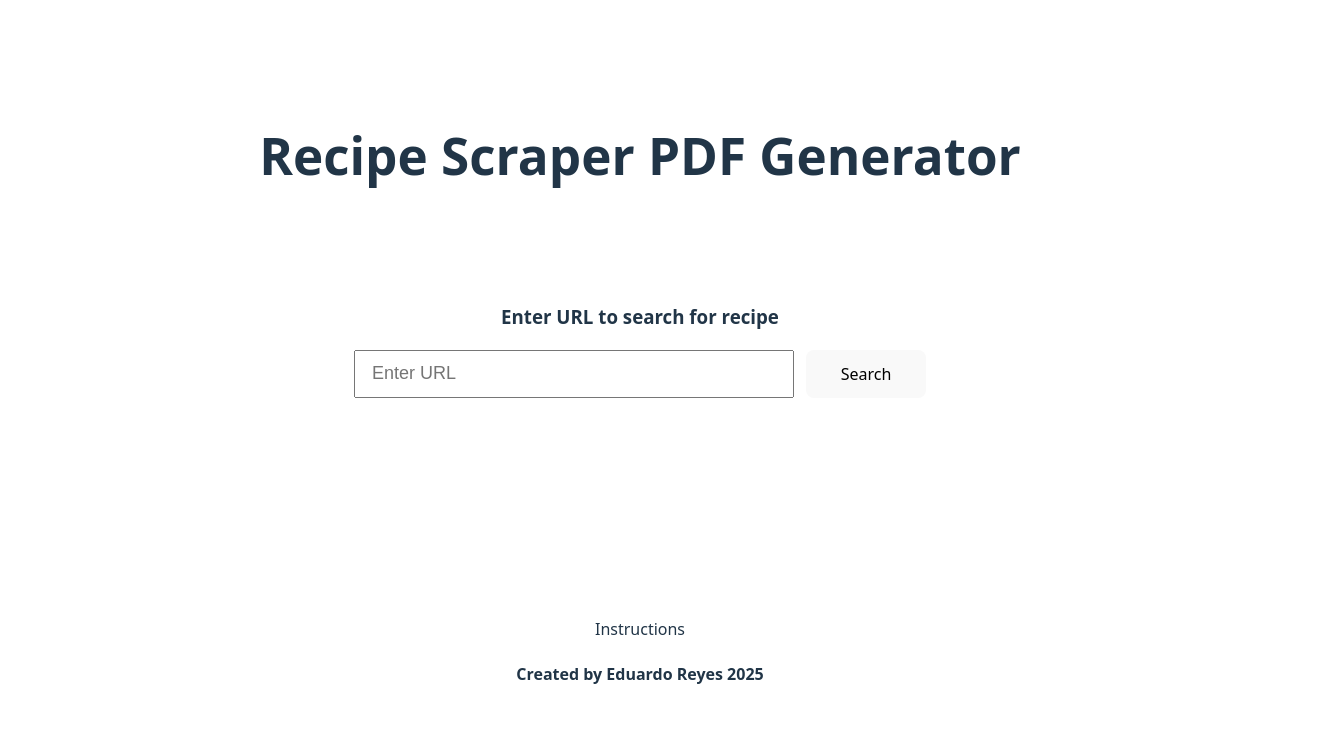
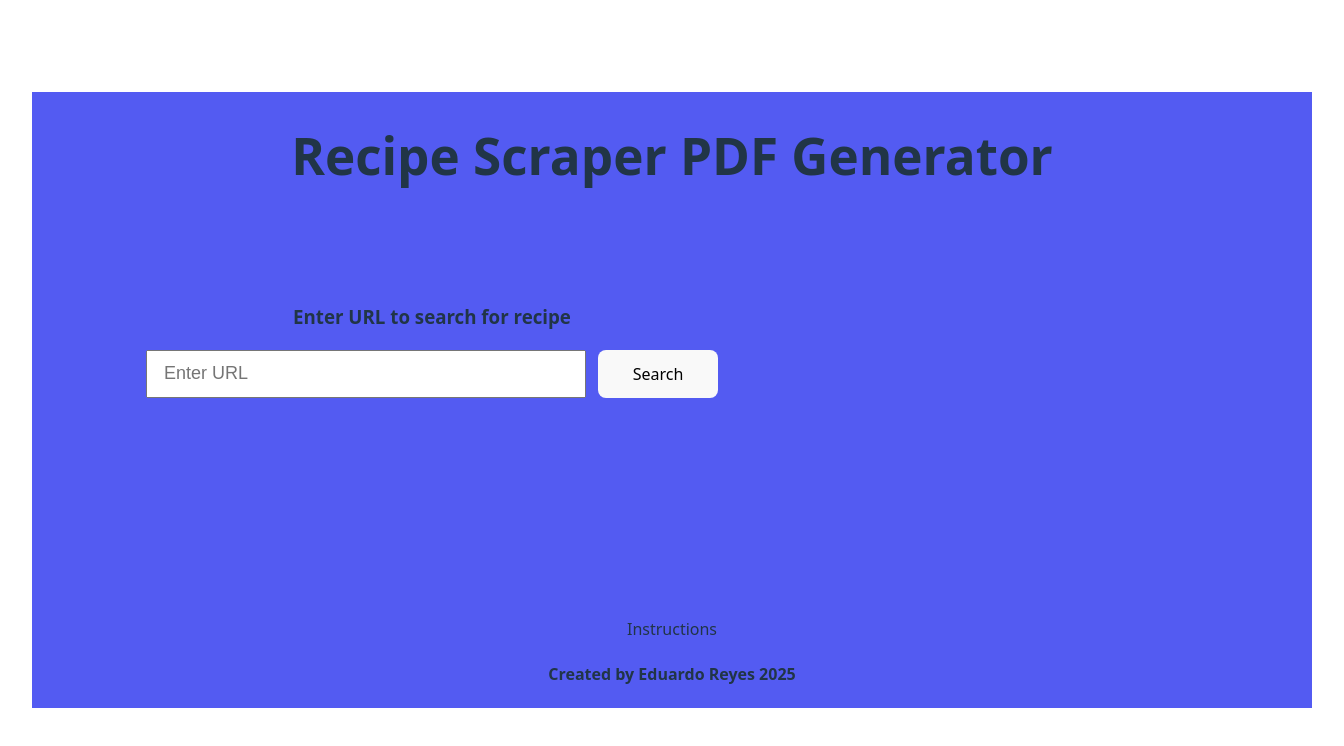
Before and after one commit to eduardoreyes007351208/recipeScraperWebsite, a React (Vite) app: page / in a window 1280 px wide. Shown: the top 746 px of the page, 1344 px wide, since content can reach past the window. Built offline with nearby package versions, Linux system fonts and the light colour scheme.

Commit message:
fix: Make main div container to contain components

```diff
--- a/src/index.css
+++ b/src/index.css
@@ -69,6 +69,9 @@ button:focus-visible {
   }
 }
 
-#root {
-  margin: 0px;
+#mainDiv {
+  width: 100vw;
+  display: flex;
+  flex-direction: column;
+  background-color: #535bf2;
 }
--- a/src/main.jsx
+++ b/src/main.jsx
@@ -8,9 +8,11 @@ import Instructions from './components/Instructions.jsx'
 
 createRoot(document.getElementById('root')).render(
   <StrictMode>
-    <Header />
-    <App />
-    <Instructions />
-    <Footer />
+    <div id='mainDiv'>
+      <Header />
+      <App />
+      <Instructions />
+      <Footer />
+    </div>
   </StrictMode>,
 )
```
